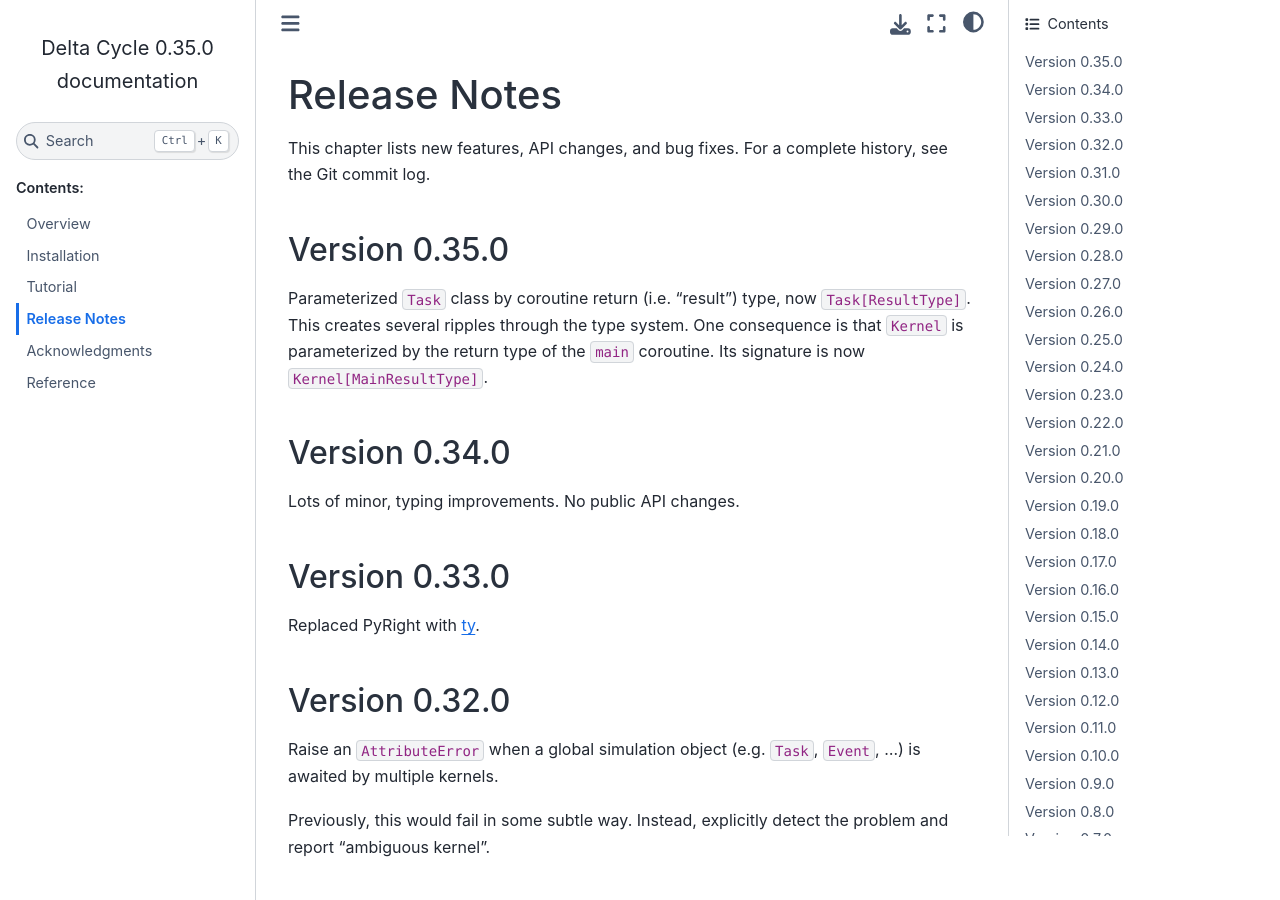
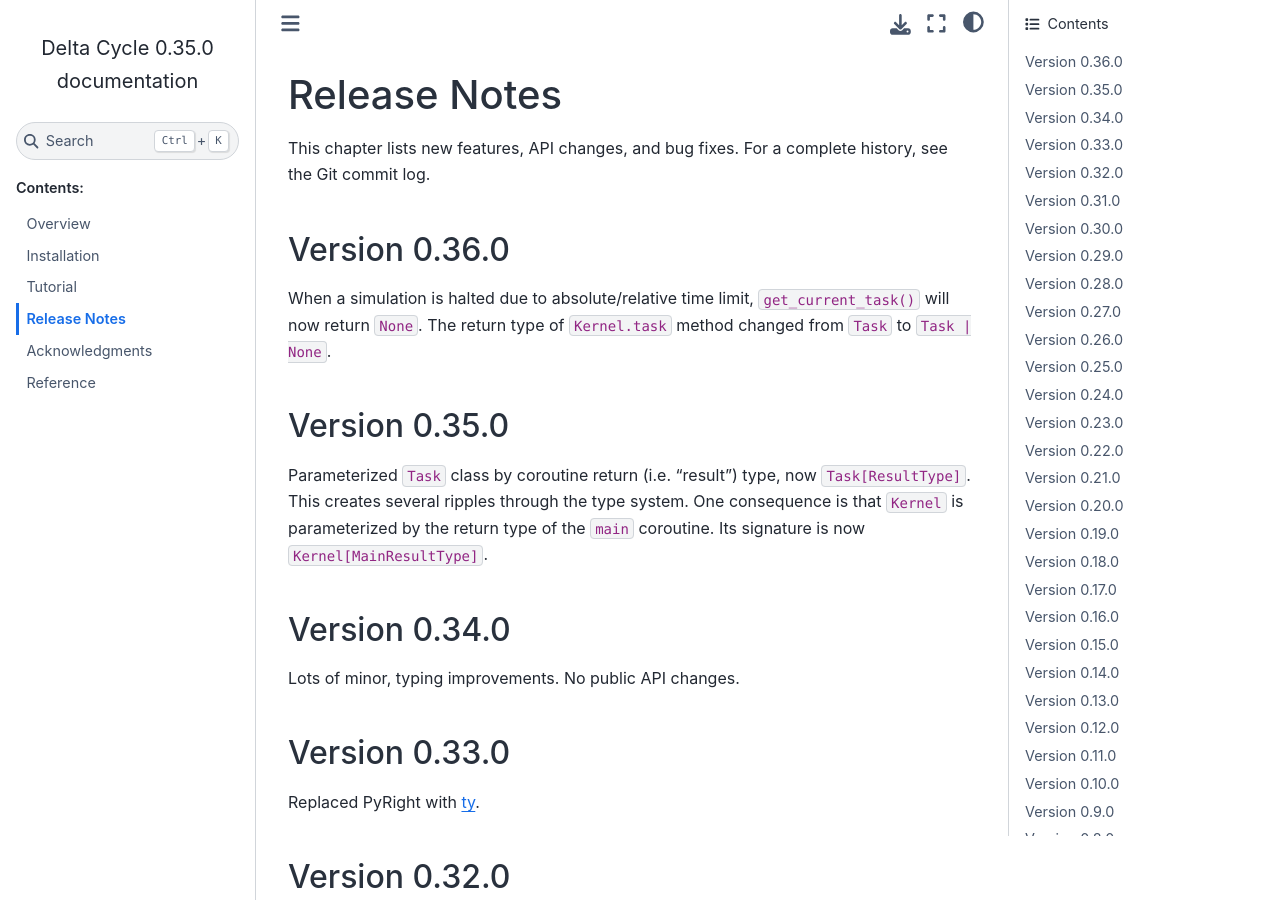
Before and after one commit to cjdrake/deltacycle, a Sphinx documentation site: the page built from doc/source/release_notes.rst, in a window 1280 px wide and 900 px high. Built offline with Sphinx 7.4.7 and the Sphinx Book theme 1.1.4, drawn with Linux system fonts in a browser that asks for light colours.

Commit message:
Add 0.36 to release notes

```diff
--- a/doc/source/release_notes.rst
+++ b/doc/source/release_notes.rst
@@ -6,6 +6,14 @@
 
 This chapter lists new features, API changes, and bug fixes.
 For a complete history, see the Git commit log.
+
+
+Version 0.36.0
+==============
+
+When a simulation is halted due to absolute/relative time limit,
+``get_current_task()`` will now return ``None``.
+The return type of ``Kernel.task`` method changed from ``Task`` to ``Task | None``.
 
 
 Version 0.35.0
```
